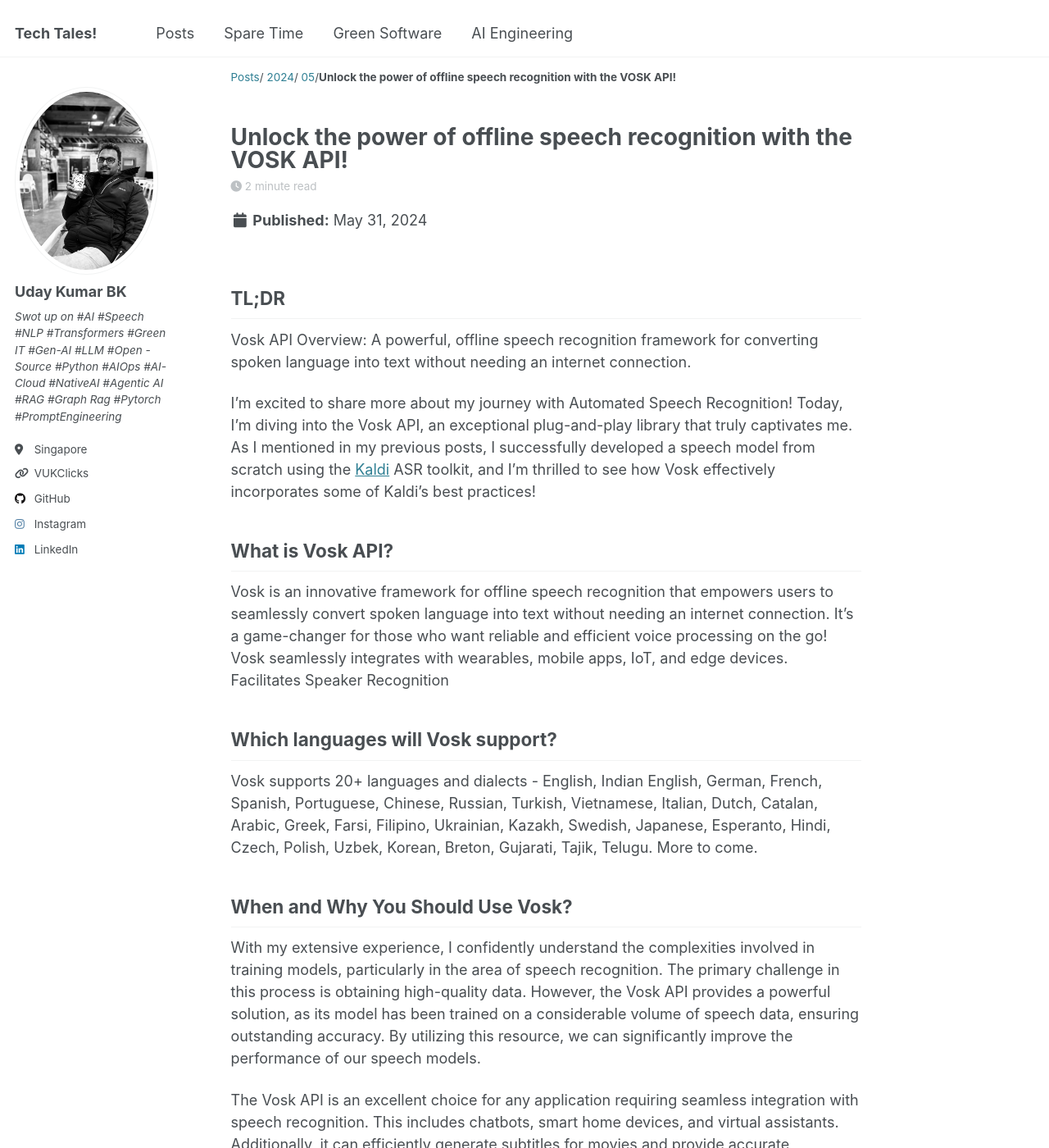
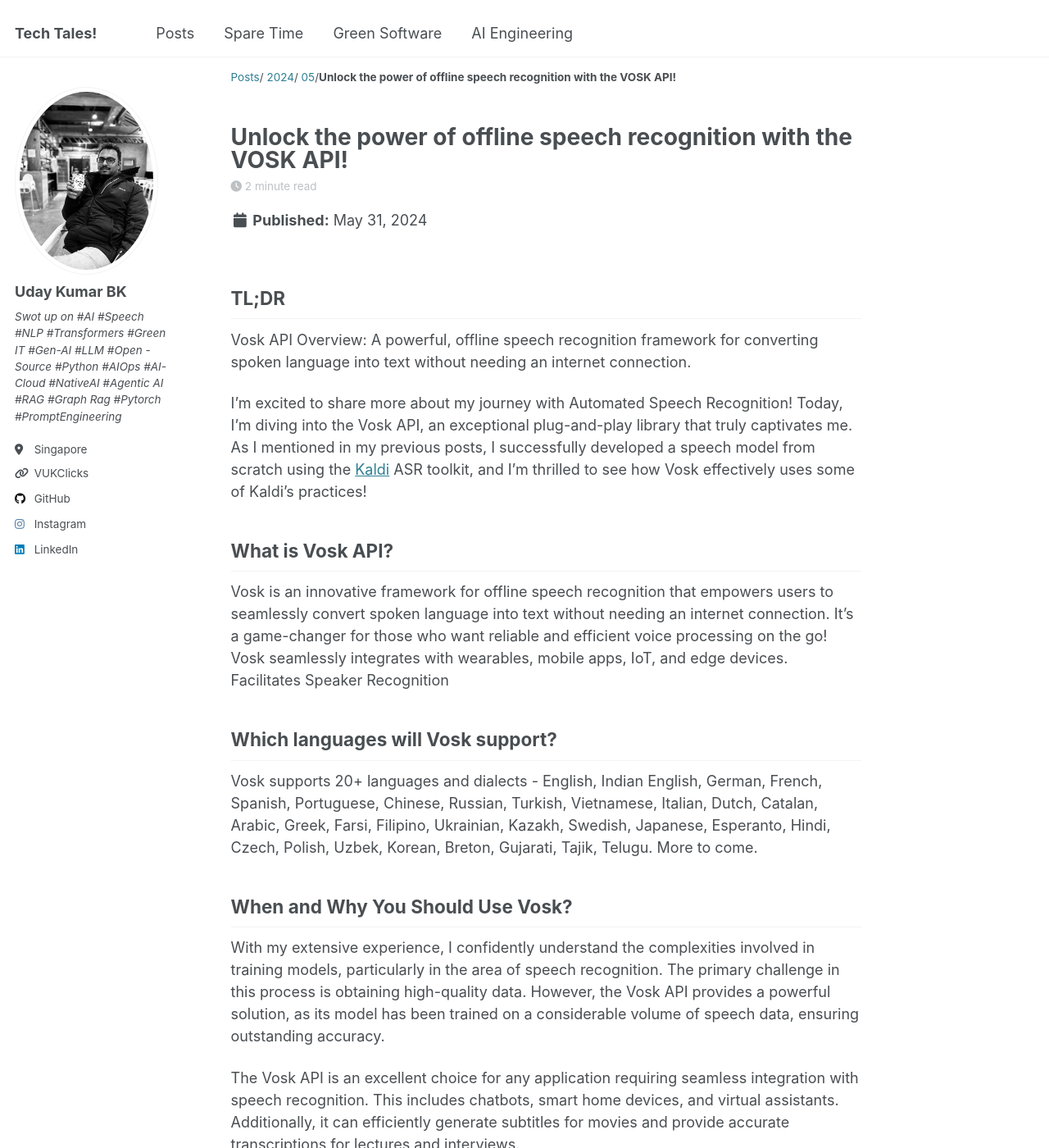
Before and after one commit to uday160386/uday160386.github.io, a Jekyll site: the page built from _posts/2024-10-24-ASR-vosk_api_inRasp.md, in a window 1280 px wide and 1400 px high. Shown: the whole window at 82% size. Built offline with Jekyll 4.4.1, drawn with Linux system fonts in a browser that asks for light colours.

Commit message:
pushing old posts stored locally

```diff
--- a/_posts/2024-10-24-ASR-vosk_api_inRasp.md
+++ b/_posts/2024-10-24-ASR-vosk_api_inRasp.md
@@ -11,7 +11,7 @@ tags:
 ## TL;DR
 Vosk API Overview: A powerful, offline speech recognition framework for converting spoken language into text without needing an internet connection.
 
-I’m excited to share more about my journey with Automated Speech Recognition! Today, I’m diving into the Vosk API, an exceptional plug-and-play library that truly captivates me. As I mentioned in my previous posts, I successfully developed a speech model from scratch using the [Kaldi](https://kaldi-asr.org/) ASR toolkit, and I’m thrilled to see how Vosk effectively incorporates some of Kaldi’s best practices!
+I’m excited to share more about my journey with Automated Speech Recognition! Today, I’m diving into the Vosk API, an exceptional plug-and-play library that truly captivates me. As I mentioned in my previous posts, I successfully developed a speech model from scratch using the [Kaldi](https://kaldi-asr.org/) ASR toolkit, and I’m thrilled to see how Vosk effectively uses some of Kaldi’s practices!
 
 ## What is Vosk API?
 Vosk is an innovative framework for offline speech recognition that empowers users to seamlessly convert spoken language into text without needing an internet connection. It's a game-changer for those who want reliable and efficient voice processing on the go!
@@ -22,7 +22,7 @@ Facilitates Speaker Recognition
 Vosk supports 20+ languages and dialects - English, Indian English, German, French, Spanish, Portuguese, Chinese, Russian, Turkish, Vietnamese, Italian, Dutch, Catalan, Arabic, Greek, Farsi, Filipino, Ukrainian, Kazakh, Swedish, Japanese, Esperanto, Hindi, Czech, Polish, Uzbek, Korean, Breton, Gujarati, Tajik, Telugu. More to come.
 
 ## When and Why You Should Use Vosk?
-With my extensive experience, I confidently understand the complexities involved in training models, particularly in the area of speech recognition. The primary challenge in this process is obtaining high-quality data. However, the Vosk API provides a powerful solution, as its model has been trained on a considerable volume of speech data, ensuring outstanding accuracy. By utilizing this resource, we can significantly improve the performance of our speech models.
+With my extensive experience, I confidently understand the complexities involved in training models, particularly in the area of speech recognition. The primary challenge in this process is obtaining high-quality data. However, the Vosk API provides a powerful solution, as its model has been trained on a considerable volume of speech data, ensuring outstanding accuracy.
 
 The Vosk API is an excellent choice for any application requiring seamless integration with speech recognition. This includes chatbots, smart home devices, and virtual assistants. Additionally, it can efficiently generate subtitles for movies and provide accurate transcriptions for lectures and interviews.
 
```
Also changed, not shown: 2 other files.
